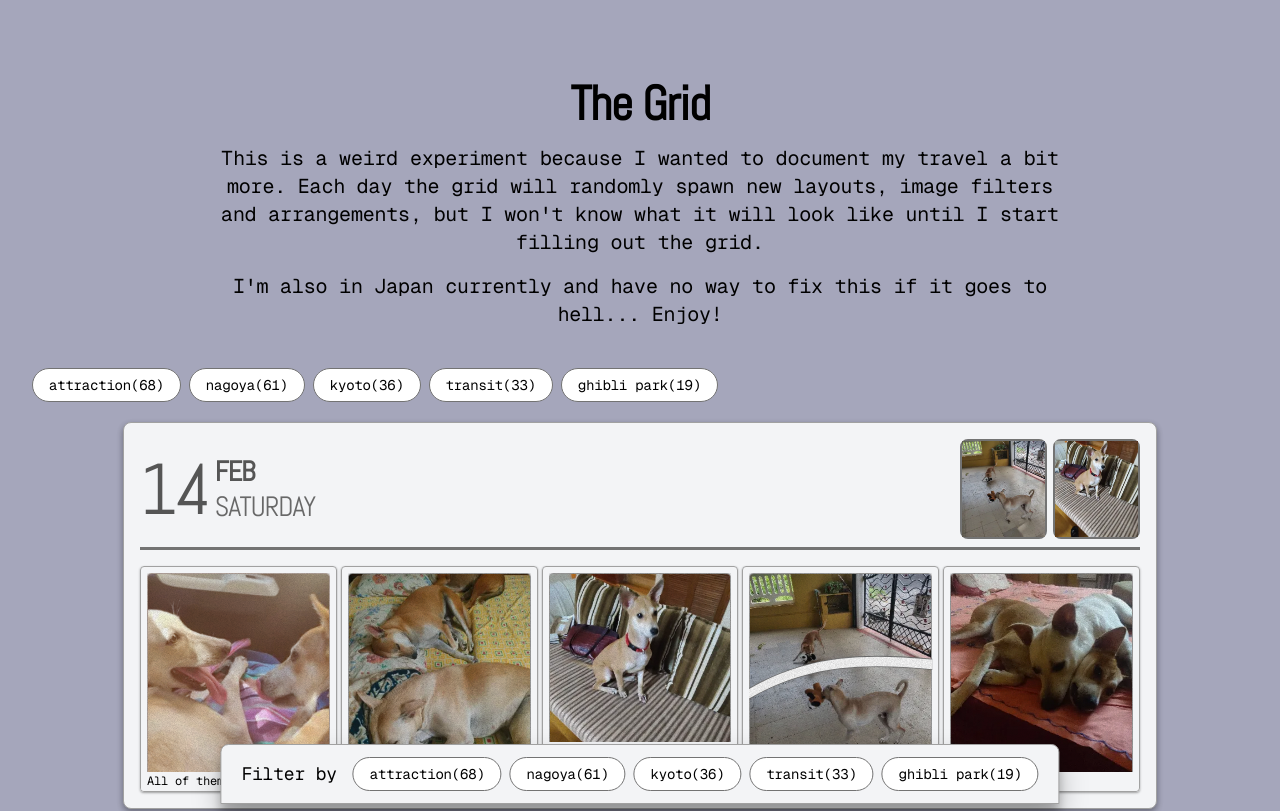
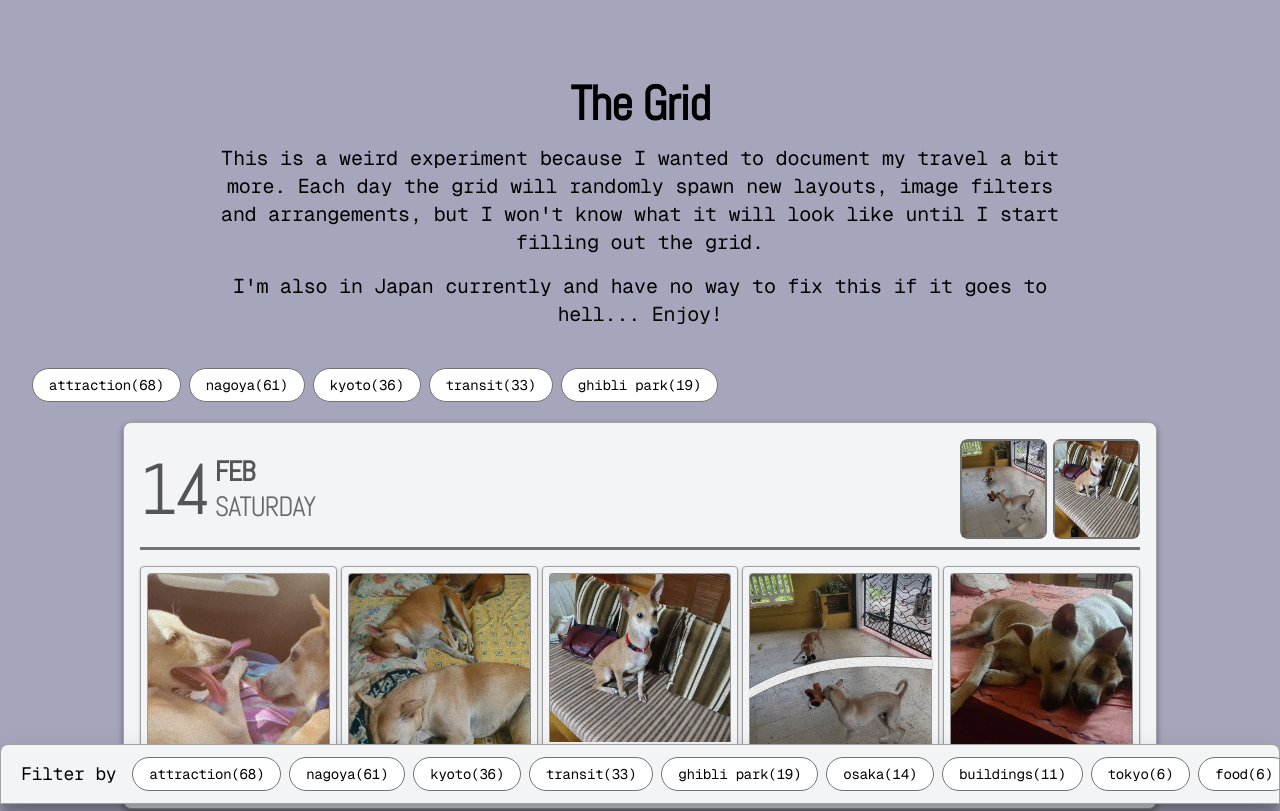
Before and after one commit to schubert-da/the-living-grid, a SvelteKit app: page / in a window 1280 px wide. Shown: the top 811 px of the page. Built offline with nearby package versions, Linux system fonts and the light colour scheme.

Commit message:
Update +layout.svelte

```diff
--- a/src/routes/+layout.svelte
+++ b/src/routes/+layout.svelte
@@ -29,7 +29,7 @@
 
 	<div class="tags-list">
 			<div class="tags-filters flex flex-row items-center gap-2">
-				{#each Object.entries($tagCounts).slice(0, 5) as [tag, count]}
+				{#each Object.entries($tagCounts).slice() as [tag, count]}
 					<button class:selected={$chosenTag === tag} onclick={() => toggleTag(tag)} class="tag-filter whitespace-nowrap cursor-pointer bg-white hover:bg-gray-50 hover:shadow hover:scale-104 transition px-4 py-1.5 rounded-full border border-neutral-500 text-sm flex items-center gap-1">
 						<span class='text-black'>
 							{tag}({count})
```
